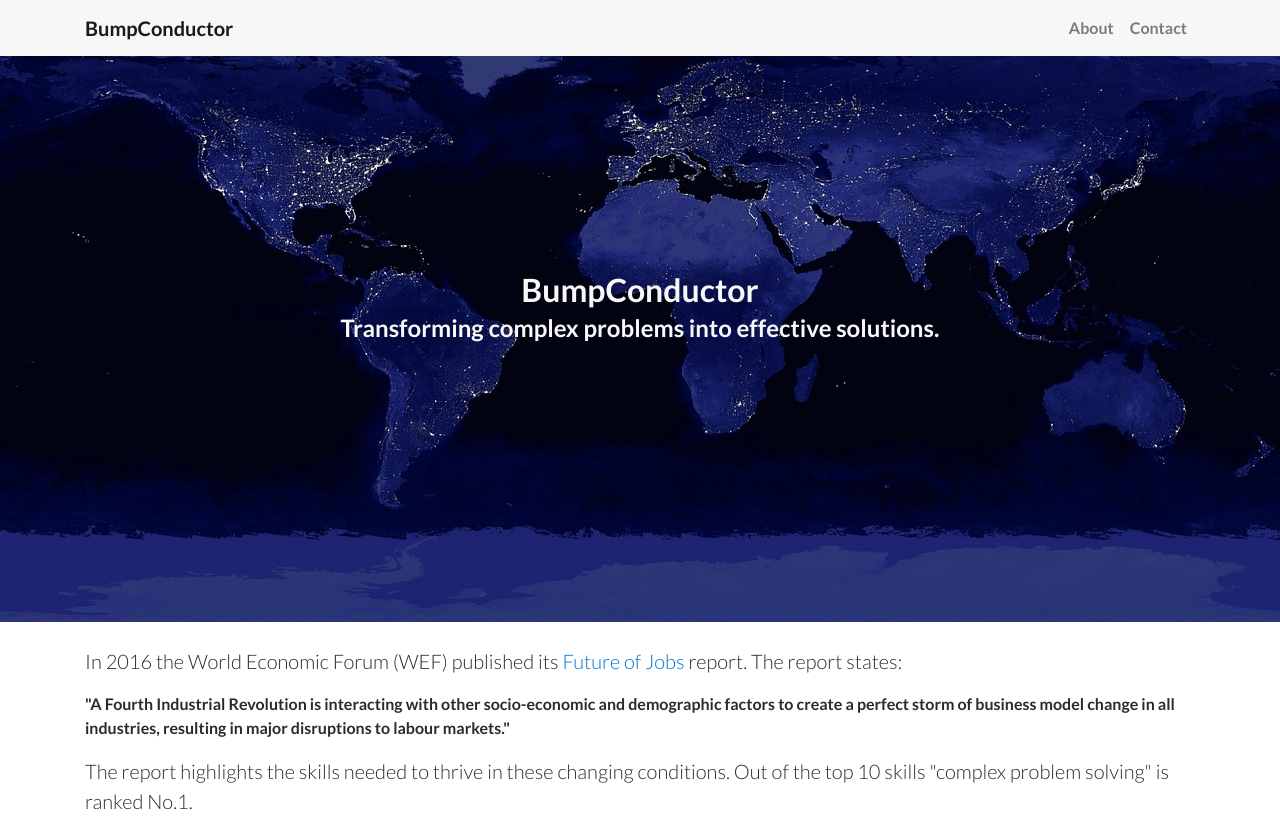
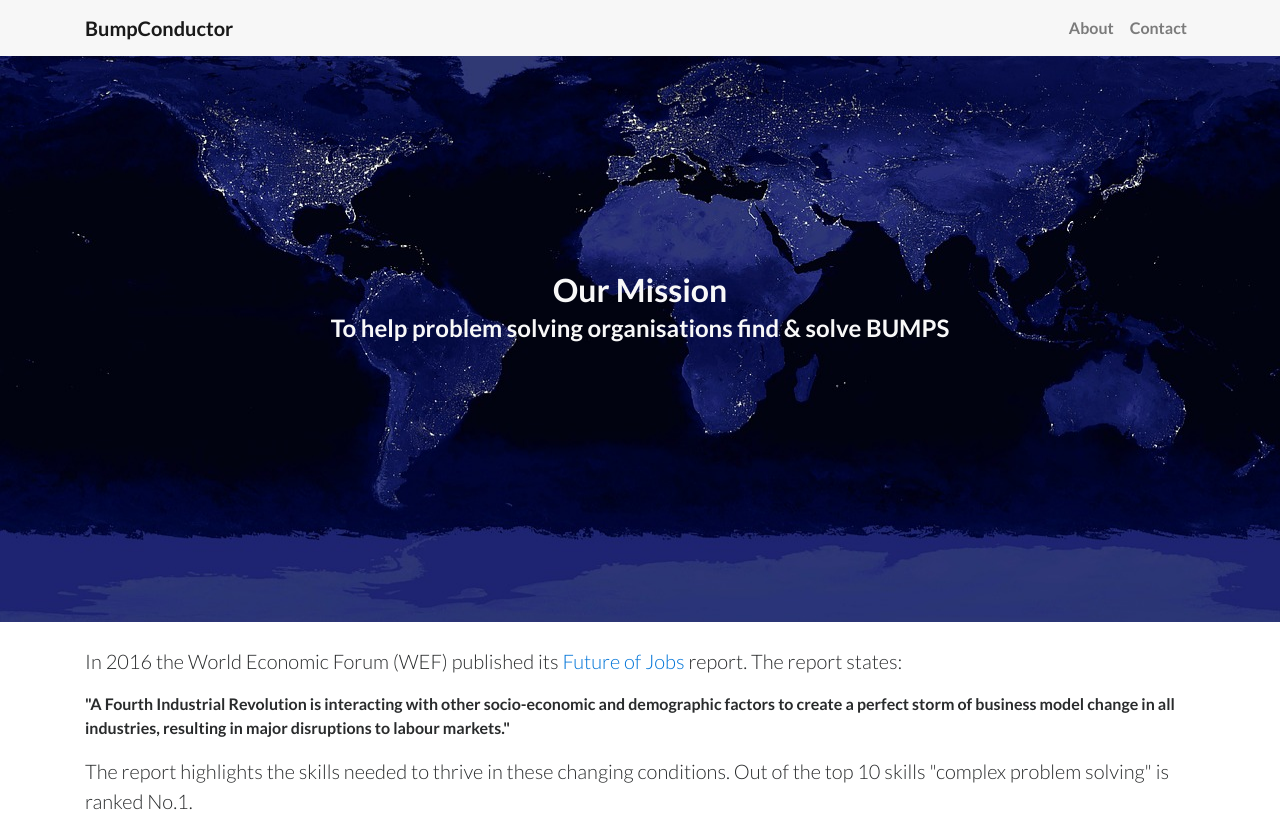
Before and after one commit to BumpConductor/BUMPconductor.github.io, a website: page index.html in a window 1280 px wide. Shown: the top 819 px of the page. Drawn offline with Linux system fonts and the light colour scheme.

Commit message:
Update index.html

```diff
--- a/index.html
+++ b/index.html
@@ -63,8 +63,8 @@
     <header class="intro-header">
         <div class="container">
                <div class="intro-message">
-                        <h2>BumpConductor</h2>
-                        <h4>Transforming complex problems into effective solutions.</h4>
+                    <h2>Our Mission</h2>
+                    <h4>To help problem solving organisations find & solve BUMPS</h4>
                </div>
         </div>
     </header>
```
